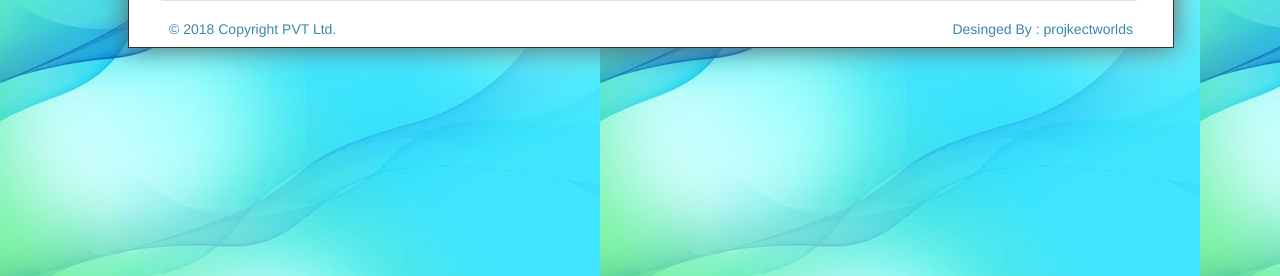
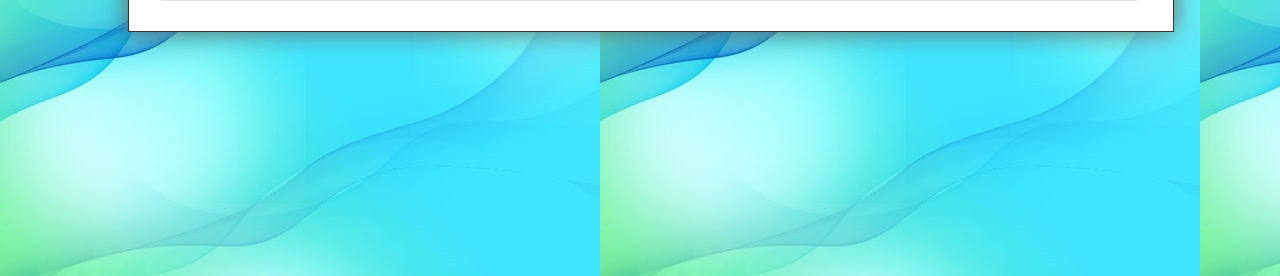
Before and after one commit to Anshul-gour01/TrackMaster_booking, a PHP site: page /display.php in a window 1280 px wide. Shown: the part 432-708 px from the top of the page. Run offline with PHP 8.4, Linux system fonts and the light colour scheme; the visitor is signed in with stand-in values (Sample User, id 1); data comes from the database, SQL or seed files in the repository; data that the repository does not hold is empty.

Commit message:
Update display.php

```diff
--- a/railres/display.php
+++ b/railres/display.php
@@ -190,10 +190,10 @@ $result=mysqli_query($conn,$sql);
 		<footer >
 		<div style="width:100%;">
 			<div style="float:left;">
-			<p class="text-right text-info">  &copy; 2018 Copyright PVT Ltd.</p>
+			<p class="text-right text-info">  </p>
 			</div>
 			<div style="float:right;">
-			<p class="text-right text-info">	Desinged By : projkectworlds</p>
+			<p class="text-right text-info">	</p>
 			</div>
 		</div>
 		</footer>
```
